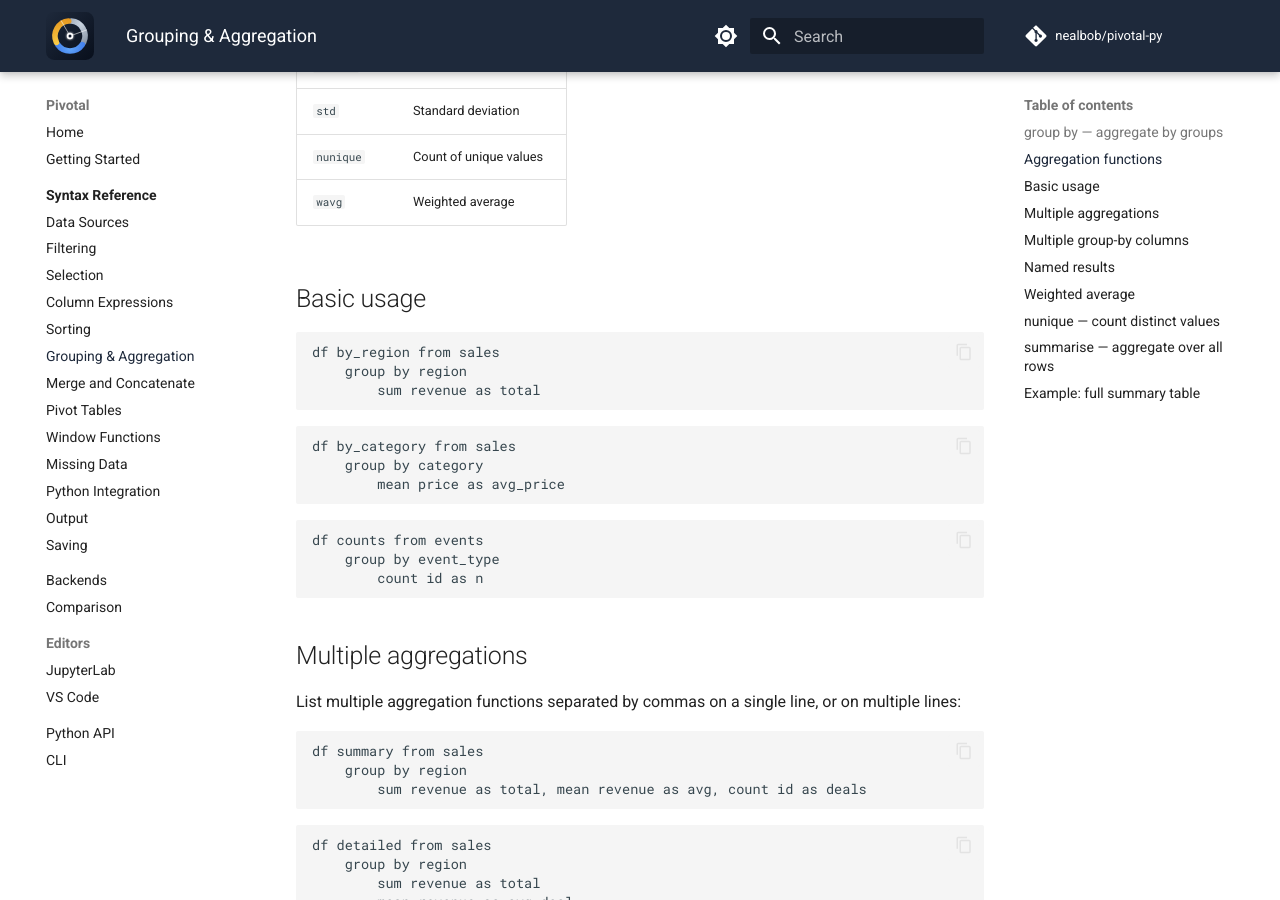
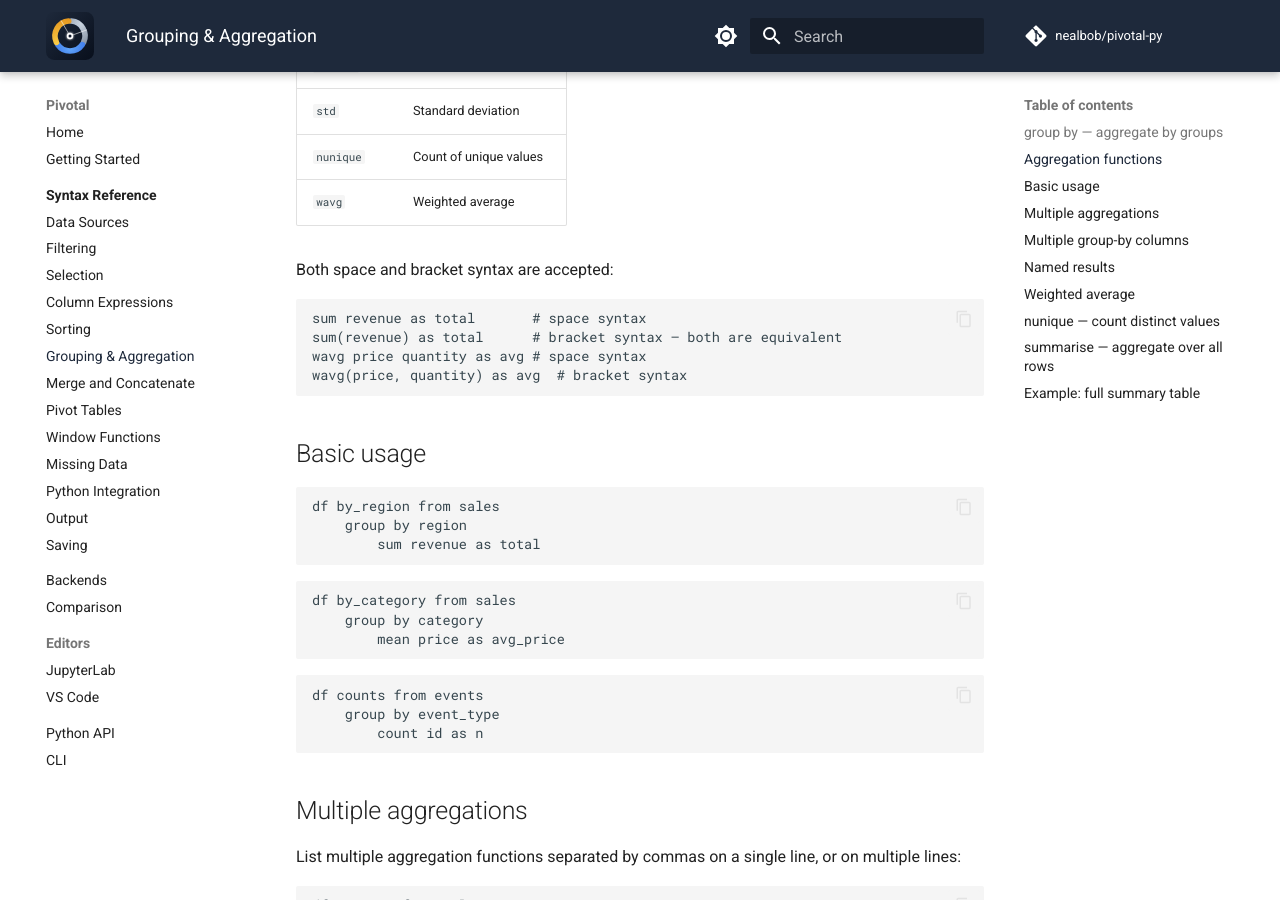
Before and after one commit to nealbob/pivotal-py, an MkDocs documentation site: the page built from docs/syntax/grouping.md, in a window 1280 px wide and 900 px high, scrolled down 737 px. Built offline with MkDocs 1.6.1 and Material for MkDocs 9.7.7, drawn with Linux system fonts in a browser that asks for light colours; comment, search, counter and statistics services are not loaded.

Commit message:
support bracket syntax for agg functions and wavg
sum(col) as alias and wavg(col, weight) as alias are now equivalent
to the space-based syntax. Works in group by, pivot, and summarise.

Co-Authored-By: Claude Sonnet 4.6 <noreply@anthropic.com>

````diff
--- a/docs/syntax/grouping.md
+++ b/docs/syntax/grouping.md
@@ -25,6 +25,15 @@ Aggregation functions are indented under `group by`.
 | `std` | Standard deviation |
 | `nunique` | Count of unique values |
 | `wavg` | Weighted average |
+
+Both space and bracket syntax are accepted:
+
+```pivotal
+sum revenue as total       # space syntax
+sum(revenue) as total      # bracket syntax — both are equivalent
+wavg price quantity as avg # space syntax
+wavg(price, quantity) as avg  # bracket syntax
+```
 
 ## Basic usage
 
````
Also changed, not shown: PIVOTAL.md (+2 -0 lines), 1 other file.
